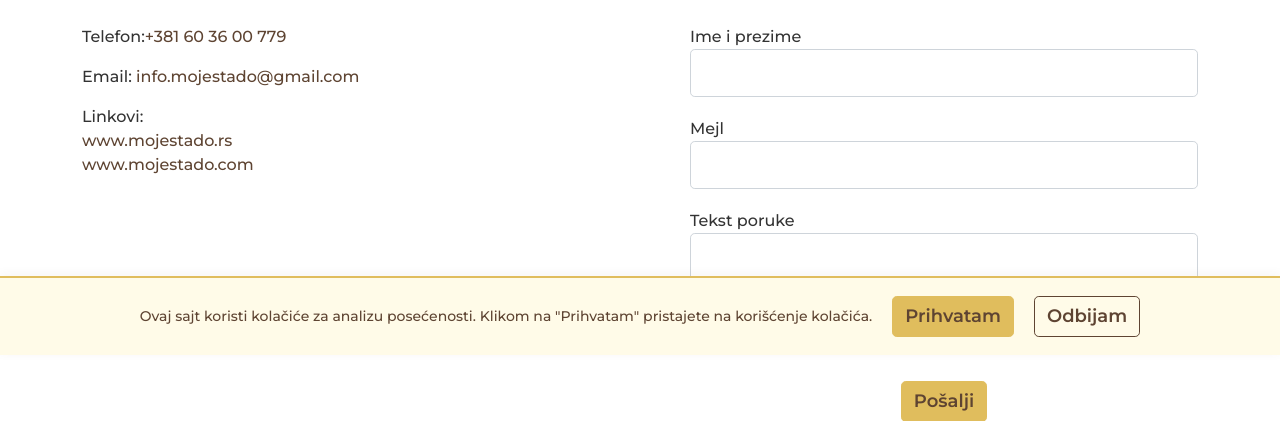
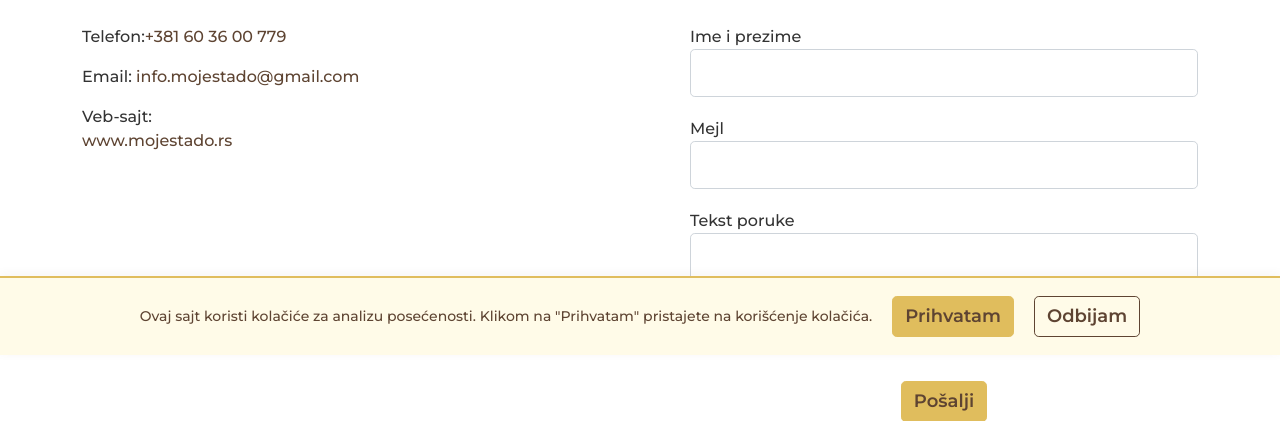
Before and after one commit to miiihaaas/MojeStado, a Flask app: page /contact in a window 1280 px wide. Shown: the part 445-866 px from the top of the page. Run offline with Flask 3, Linux system fonts and the light colour scheme; parts of the project's set-up code (start-up, migrations or seed data) failed here and were passed over; some libraries are stand-ins or nearby versions.

Commit message:
Miki-9-5-2025-2

```diff
--- a/mojestado/templates/main/contact.html
+++ b/mojestado/templates/main/contact.html
@@ -21,9 +21,8 @@
                     <p>Telefon:<a href="tel:+381603600779">+381 60 36 00 779</a></p>
                     <p>Email: <a href="mailto:info.mojestado@gmail.com">info.mojestado@gmail.com</a></p>
                     <p>
-                        Linkovi:<br>
+                        Veb-sajt:<br>
                         <a href="https://www.mojestado.rs">www.mojestado.rs</a><br>
-                        <a href="https://www.mojestado.com">www.mojestado.com</a>
                     </p>
                 </div>
                 <div class="col-md-6 pl-50">
```
